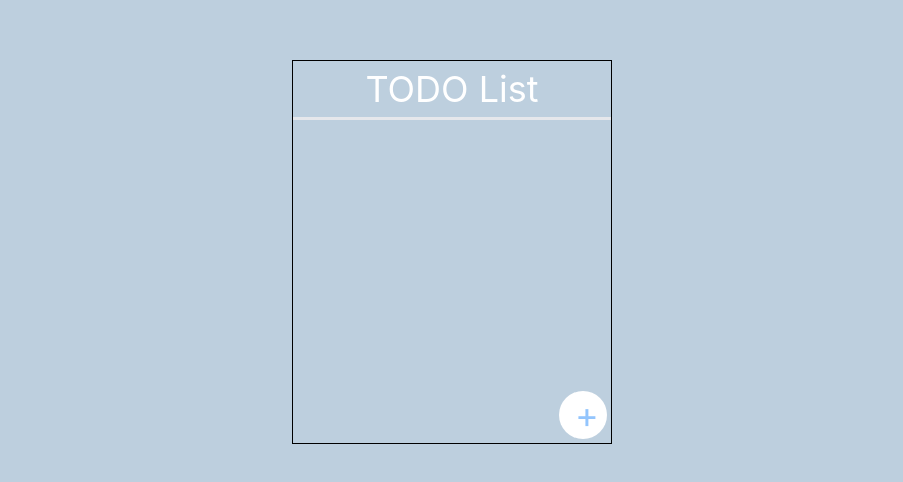
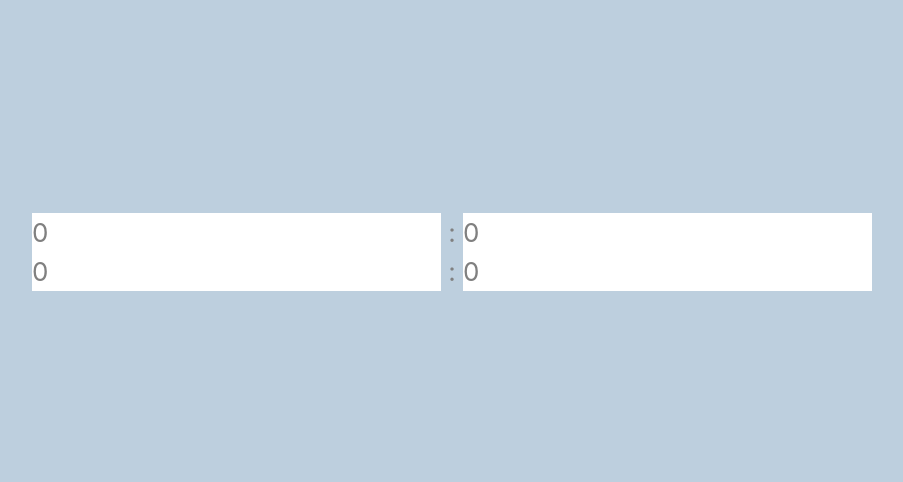
Before and after one commit to yoshikawa11/React100, a React (Create React App) app in the folder React100Knocks/: page / in a window 1280 px wide. Shown: the part 148-630 px from the top of the page, without its empty margins (188-1091 px from the left). Built offline with nearby package versions, Linux system fonts and the light colour scheme; the HTML template or start-up script is replaced by a standard one.

Commit message:
timerに着手

```diff
--- a/React100Knocks/src/App.css
+++ b/React100Knocks/src/App.css
@@ -21,7 +21,7 @@
   align-items: center;
   justify-content: center;
   font-size: calc(10px + 2vmin);
-  color: white;
+  color: grey;
 }
 
 /* .App-link {
--- a/React100Knocks/src/App.tsx
+++ b/React100Knocks/src/App.tsx
@@ -1,13 +1,12 @@
-import React from 'react';
 import './App.css';
-import Todo from './component/todo/Todo';
+import Timer from './component/Timer';
 
 function App() {
   return (
     <div className="App">
       <header className="App-header">
         <p>
-          <Todo />
+          <Timer />
         </p>
       </header>
     </div>
--- /dev/null
+++ b/React100Knocks/src/component/Timer.tsx
@@ -0,0 +1,73 @@
+import React, { useState, useEffect, useRef } from 'react';
+
+function Timer() {
+  const [inputMinutes, setInputMinutes] = useState<number>(0);
+  const [inputSeconds, setInputSeconds] = useState<number>(0);
+  const [remainingMinutes, setRemainingMinutes] = useState<number>(0);
+  const [remainingSeconds, setRemainingSeconds] = useState<number>(0);
+
+  const inputRef = useRef<HTMLInputElement>(null);
+
+  // 残り時間をカウントダウンする関数
+  useEffect(() => {
+    const interval = setInterval(() => {
+      if (remainingSeconds > 0 || remainingMinutes > 0) {
+        if (remainingSeconds === 0) {
+          setRemainingMinutes((prev) => prev - 1);
+          setRemainingSeconds(59);
+        } else {
+          setRemainingSeconds((prev) => prev - 1);
+        }
+      }
+    }, 1000);
+
+    return () => clearInterval(interval);
+  }, [remainingMinutes, remainingSeconds]);
+
+  // Enter キーが押されたときに時間を設定する関数
+  const handleKeyPress = (event: React.KeyboardEvent<HTMLInputElement>) => {
+    if (event.key === 'Enter') {
+      setRemainingMinutes(inputMinutes);
+      setRemainingSeconds(inputSeconds);
+      if (inputRef.current) {
+        inputRef.current.blur();
+      }
+    }
+  };
+
+  return (
+    <div>
+      <div>
+        <input
+          type="number"
+          value={inputMinutes}
+          onChange={(e) => setInputMinutes(parseInt(e.target.value))}
+          onKeyPress={handleKeyPress}
+          ref={inputRef}
+        />
+        <span> : </span>
+        <input
+          type="number"
+          value={inputSeconds}
+          onChange={(e) => setInputSeconds(parseInt(e.target.value))}
+          onKeyPress={handleKeyPress}
+        />
+      </div>
+      <div>
+        <input
+          type="number"
+          value={remainingMinutes}
+          readOnly
+        />
+        <span> : </span>
+        <input
+          type="number"
+          value={remainingSeconds}
+          readOnly
+        />
+      </div>
+    </div>
+  );
+}
+
+export default Timer;
```
